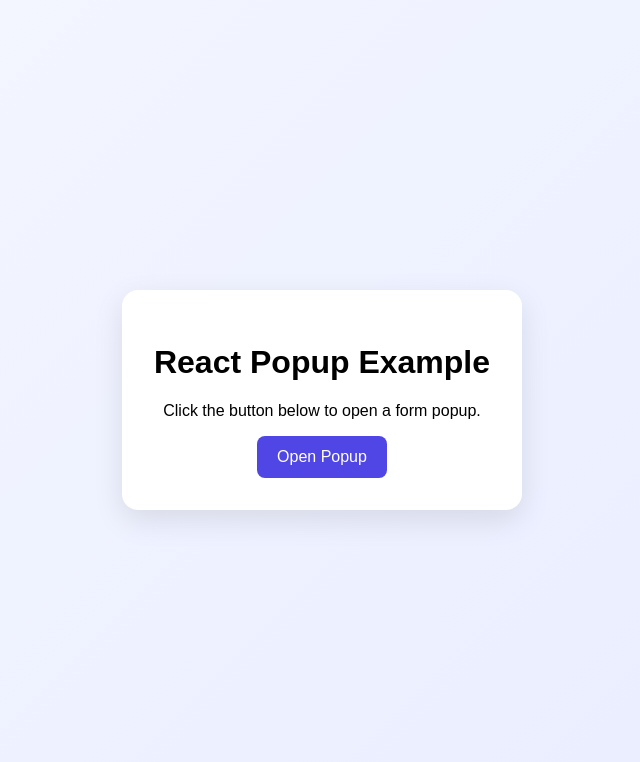
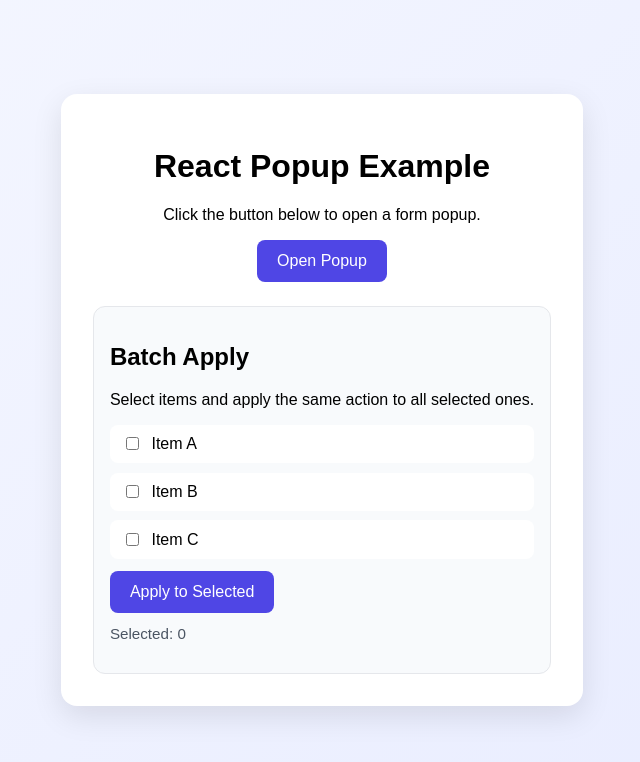
Before and after one commit to macroSinwook/test28202607, a React (Create React App) app: page / in a window 1280 px wide. Shown: the top 762 px of the page, without its empty margins (318-958 px from the left). Built offline with nearby package versions, Linux system fonts and the light colour scheme; no server answers.

Commit message:
체크박스로 여러 항목을 선택할 수 있습니다. “Apply to Selected” 버튼으로 선택한 항목들에 한 번에 적용됩니다. 적용된 항목에는 “Applied” 배지가 표시됩니다. 현재 선택된 개수도 바로 확인할 수 있습니다.

```diff
--- a/src/App.css
+++ b/src/App.css
@@ -95,3 +95,43 @@
   background: #f9fafb;
   text-align: left;
 }
+
+.App-batch-section {
+  margin-top: 1.5rem;
+  padding: 1rem;
+  border: 1px solid #e5e7eb;
+  border-radius: 12px;
+  background: #f8fafc;
+  text-align: left;
+}
+
+.App-batch-list {
+  display: flex;
+  flex-direction: column;
+  gap: 0.6rem;
+  margin: 0.75rem 0;
+}
+
+.App-batch-item {
+  display: flex;
+  align-items: center;
+  gap: 0.6rem;
+  padding: 0.6rem 0.75rem;
+  border-radius: 8px;
+  background: white;
+}
+
+.App-badge {
+  margin-left: auto;
+  padding: 0.2rem 0.5rem;
+  border-radius: 999px;
+  background: #dcfce7;
+  color: #166534;
+  font-size: 0.8rem;
+}
+
+.App-selected-count {
+  margin-top: 0.75rem;
+  font-size: 0.95rem;
+  color: #4b5563;
+}
--- a/src/App.tsx
+++ b/src/App.tsx
@@ -7,12 +7,24 @@ type Profile = {
   email: string;
 };
 
+type Item = {
+  id: number;
+  label: string;
+  applied: boolean;
+};
+
 function App() {
   const [isOpen, setIsOpen] = useState(false);
   const [name, setName] = useState('');
   const [submittedName, setSubmittedName] = useState('');
   const [isSubmitted, setIsSubmitted] = useState(false);
   const [profile, setProfile] = useState<Profile | null>(null);
+  const [items, setItems] = useState<Item[]>([
+    { id: 1, label: 'Item A', applied: false },
+    { id: 2, label: 'Item B', applied: false },
+    { id: 3, label: 'Item C', applied: false },
+  ]);
+  const [selectedIds, setSelectedIds] = useState<number[]>([]);
 
   useEffect(() => {
     const fetchProfile = async () => {
@@ -30,6 +42,19 @@ function App() {
     setSubmittedName(nextName);
     setIsSubmitted(true);
     setName('');
+  };
+
+  const toggleSelect = (id: number) => {
+    setSelectedIds((prev) =>
+      prev.includes(id) ? prev.filter((itemId) => itemId !== id) : [...prev, id]
+    );
+  };
+
+  const applyBatch = () => {
+    setItems((prev) =>
+      prev.map((item) => (selectedIds.includes(item.id) ? { ...item, applied: true } : item))
+    );
+    setSelectedIds([]);
   };
 
   return (
@@ -50,6 +75,30 @@ function App() {
             <p>Email: {profile.email}</p>
           </div>
         )}
+
+        <section className="App-batch-section">
+          <h2>Batch Apply</h2>
+          <p>Select items and apply the same action to all selected ones.</p>
+          <div className="App-batch-list">
+            {items.map((item) => (
+              <label key={item.id} className="App-batch-item">
+                <input
+                  type="checkbox"
+                  checked={selectedIds.includes(item.id)}
+                  onChange={() => toggleSelect(item.id)}
+                />
+                <span>{item.label}</span>
+                {item.applied && <span className="App-badge">Applied</span>}
+              </label>
+            ))}
+          </div>
+          <div className="App-actions">
+            <button className="App-button" onClick={applyBatch}>
+              Apply to Selected
+            </button>
+          </div>
+          <p className="App-selected-count">Selected: {selectedIds.length}</p>
+        </section>
       </main>
 
       {isOpen && (
```
